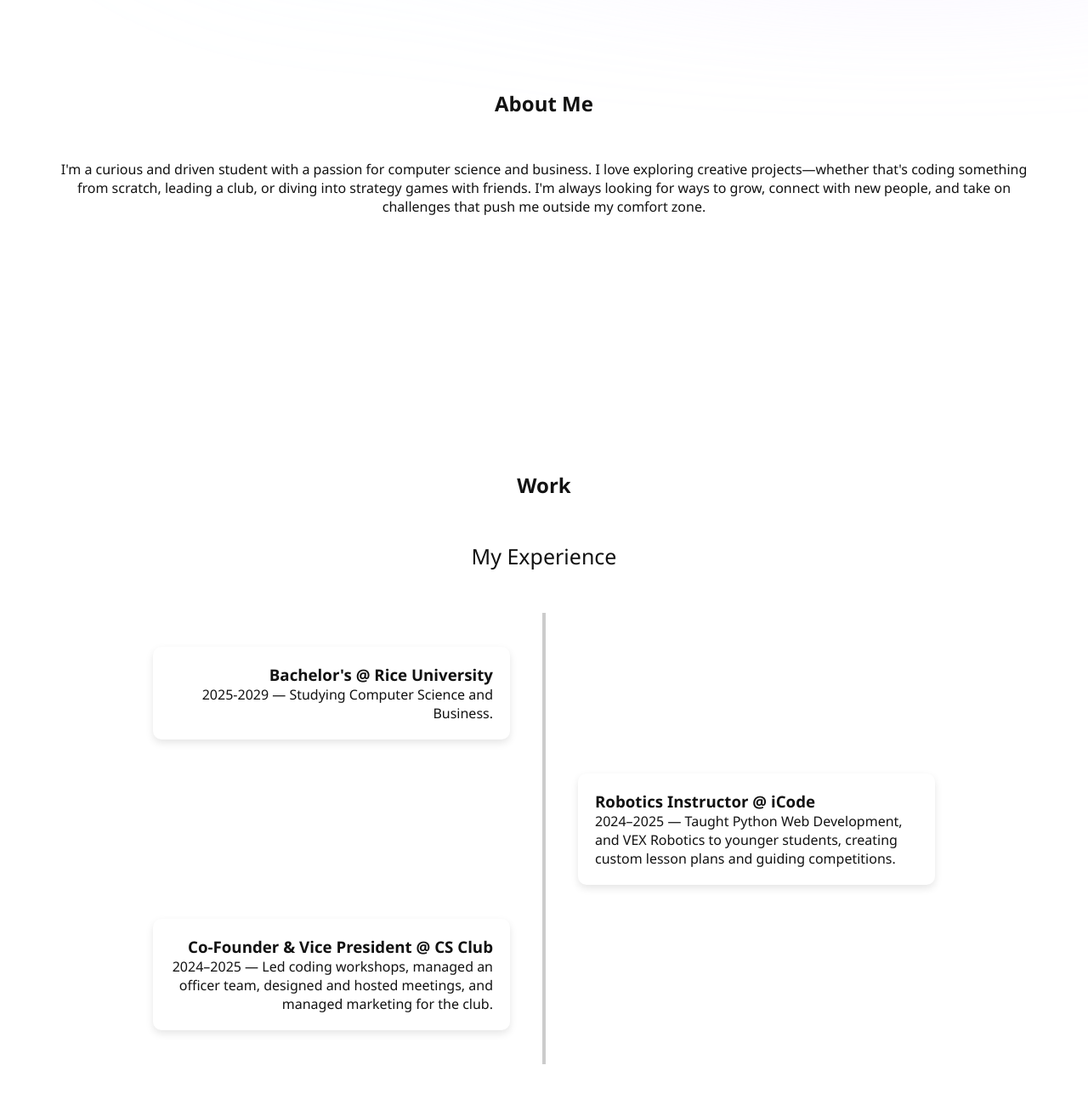
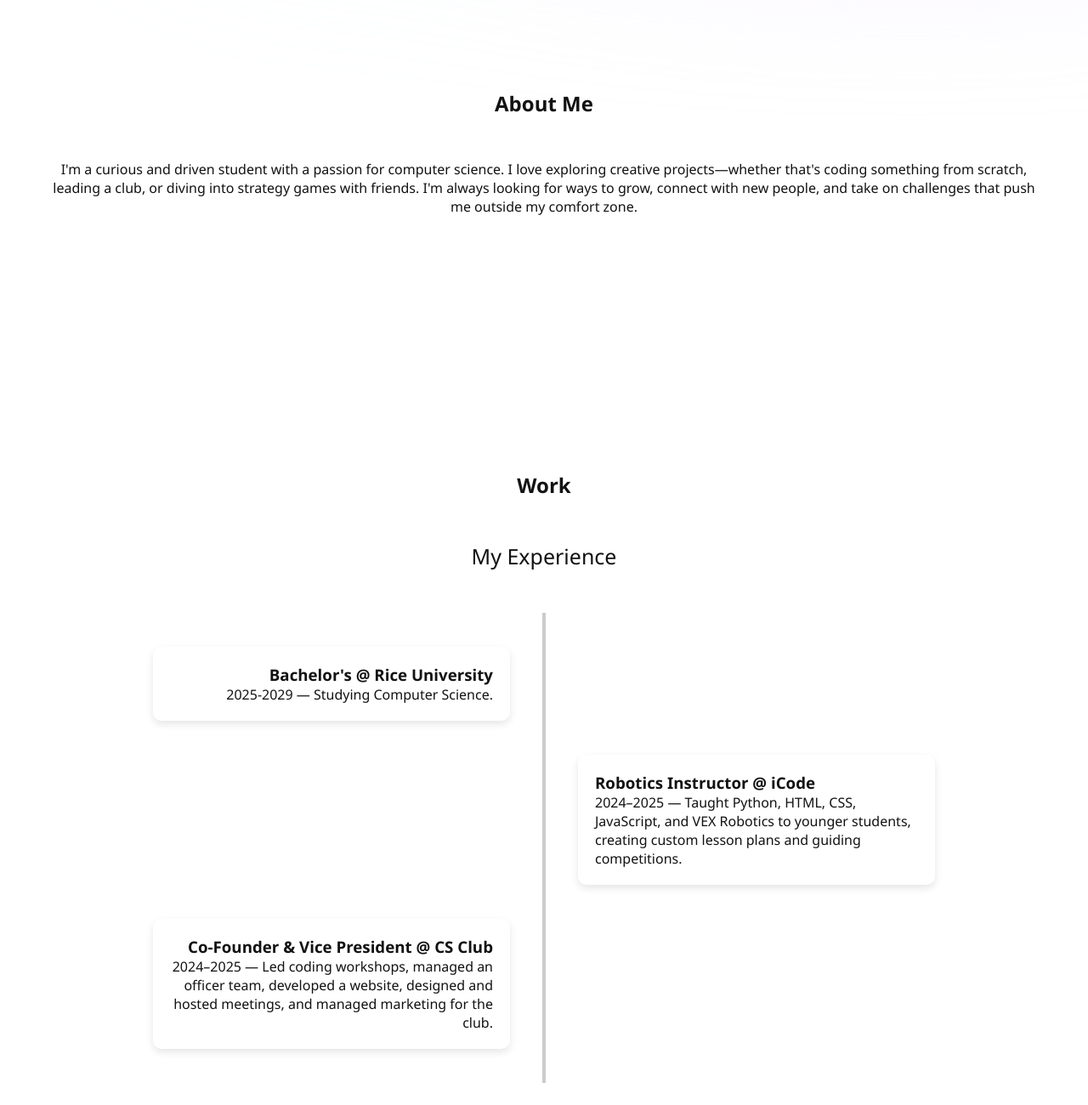
Before and after one commit to johnwfan/portfolio-website, a plain HTML site: page index.html in a window 1280 px wide. Shown: the part 820-2120 px from the top of the page at 85% size. Drawn offline with Linux system fonts and the light colour scheme; a web font is replaced by a local one.

Commit message:
Update index.html

```diff
--- a/index.html
+++ b/index.html
@@ -19,12 +19,11 @@
   toggleImage.addEventListener("click", () => {
     document.body.classList.toggle("dark-mode");
 
-    // Change the image based on the mode
     if (document.body.classList.contains("dark-mode")) {
-      toggleImage.src = "sun-solid.svg"; // path to your sun icon
+      toggleImage.src = "sun-solid.svg";
       toggleImage.alt = "Toggle Light Mode";
     } else {
-      toggleImage.src = "moon-solid.svg"; // path to your moon icon
+      toggleImage.src = "moon-solid.svg";
       toggleImage.alt = "Toggle Dark Mode";
     }
   });
@@ -45,7 +44,6 @@
   </header>
 
   <main>
-    <!-- Home Section -->
     <section id="home" class="fade-in-section">
       <div class="home-content">
         <div class="intro-text">
@@ -53,19 +51,18 @@
           <p>a computer science student at Rice University with an interest in both programming and business.</p>
         </div>
         <div class="intro-image">
-          <!-- You can replace this placeholder with your photo -->
           <img src="IMG_9326.JPEG" alt="John Fan Photo">
         </div>
       </div>
     </section>
 
-    <!-- About Section -->
+
     <section id="about" class="fade-in-section">
       <h2>About Me</h2>
-      <p>I'm a curious and driven student with a passion for computer science and business. I love exploring creative projects—whether that's coding something from scratch, leading a club, or diving into strategy games with friends. I'm always looking for ways to grow, connect with new people, and take on challenges that push me outside my comfort zone.</p>
+      <p>I'm a curious and driven student with a passion for computer science. I love exploring creative projects—whether that's coding something from scratch, leading a club, or diving into strategy games with friends. I'm always looking for ways to grow, connect with new people, and take on challenges that push me outside my comfort zone.</p>
     </section>
 
-    <!-- Projects Section -->
+
     <section id="work" class="fade-in-section">
   <h2>Work</h2>
   <h4>My Experience</h4>
@@ -73,27 +70,25 @@
     <div class="timeline-item left">
       <div class="content">
         <h3>Bachelor's @ Rice University</h3>
-        <p>2025-2029 — Studying Computer Science and Business.</p>
+        <p>2025-2029 — Studying Computer Science.</p>
       </div>
     </div>
     <div class="timeline-item right">
       <div class="content">
         <h3>Robotics Instructor @ iCode</h3>
-        <p>2024–2025 — Taught Python Web Development, and VEX Robotics to younger students, creating custom lesson plans and guiding competitions.</p>
+        <p>2024–2025 — Taught Python, HTML, CSS, JavaScript, and VEX Robotics to younger students, creating custom lesson plans and guiding competitions.</p>
       </div>
     </div>
     <div class="timeline-item left">
       <div class="content">
         <h3>Co-Founder & Vice President @ CS Club</h3>
-        <p>2024–2025 — Led coding workshops, managed an officer team, designed and hosted meetings, and managed marketing for the club.</p>
+        <p>2024–2025 — Led coding workshops, managed an officer team, developed a website, designed and hosted meetings, and managed marketing for the club.</p>
       </div>
     </div>
-    <!-- Add more timeline items as needed -->
   </div>
 </section>
 
 
-    <!-- Contact Section -->
     <section id="contact" class="fade-in-section">
       <h2>Contact Me</h2>
       <p>Or directly contact me at fanpjw@gmail.com</p>
@@ -104,8 +99,10 @@
         <button type="submit">Send</button>
       </form>
     </section>
+    <p>I haven't added my projects to this portfolio yet! Sorry!</p>
   </main>
   <footer class="social-footer">
+
   <div class="social-icons">
     <a href="https://github.com/johnwfan" target="_blank">
       <img src="https://cdn.jsdelivr.net/gh/devicons/devicon/icons/github/github-original.svg" alt="GitHub" />
```
